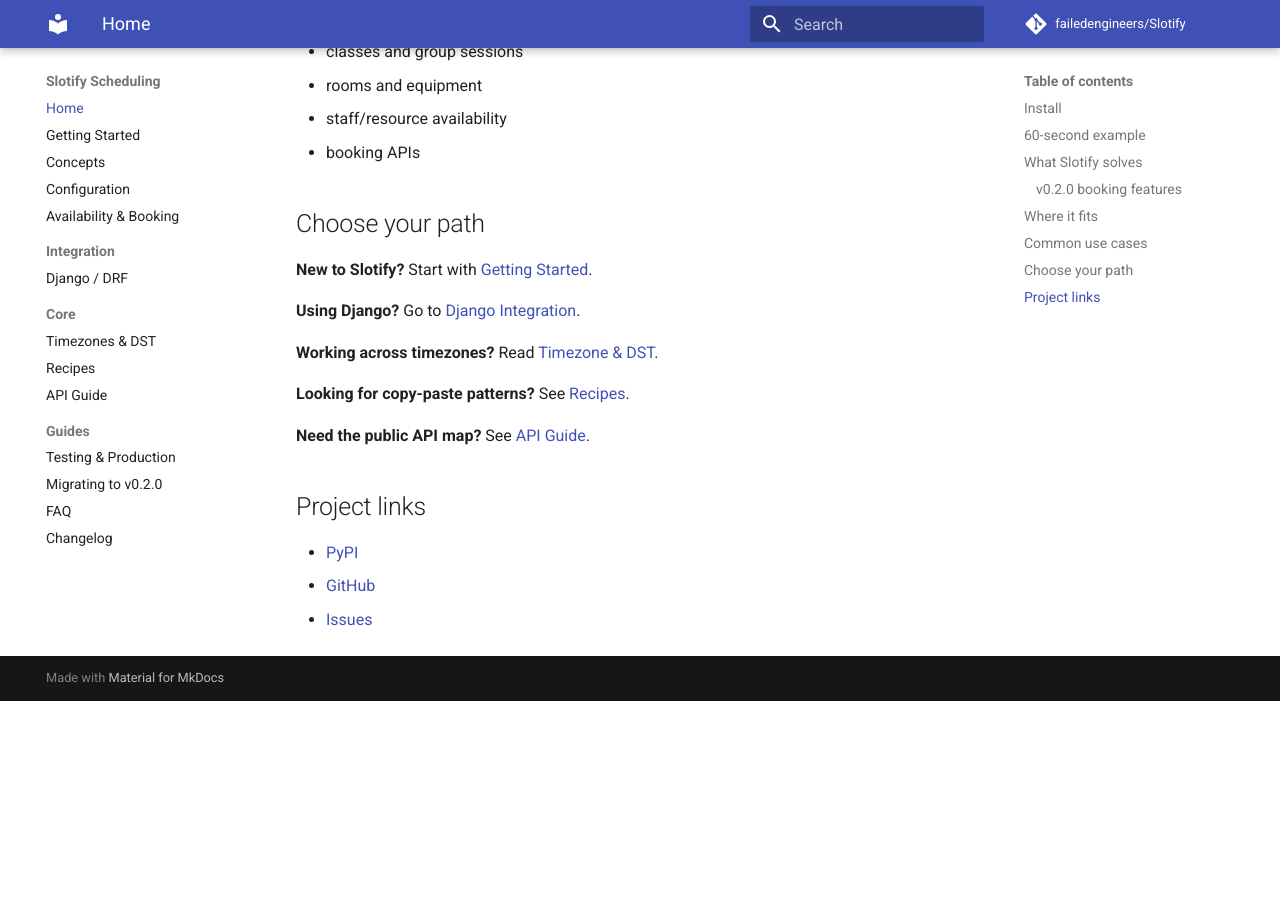
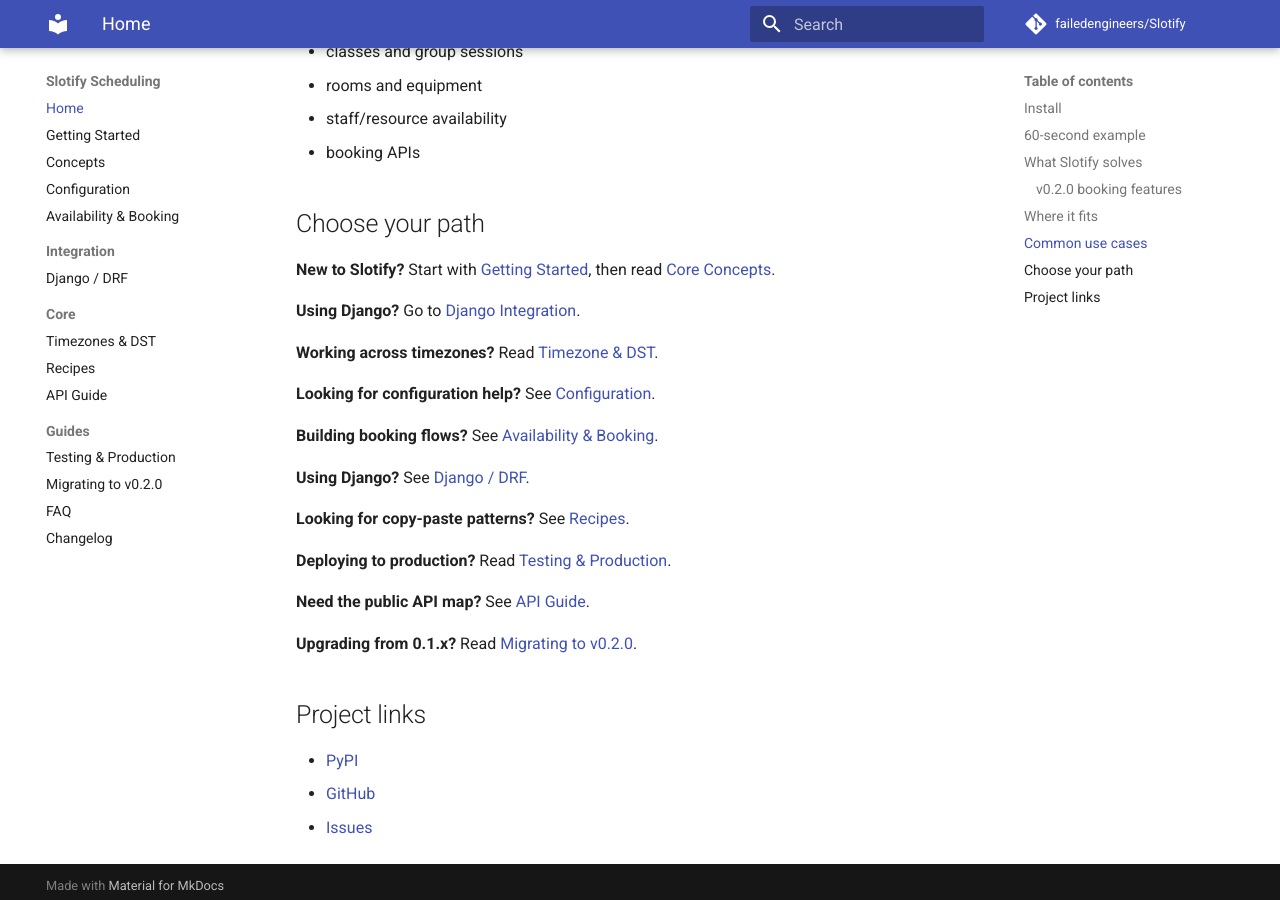
Before and after one commit to failedengineers/Slotify, an MkDocs documentation site: the page built from docs/index.md, in a window 1280 px wide and 900 px high, scrolled down 2576 px. Built offline with MkDocs 1.6.1 and Material for MkDocs 9.7.7, drawn with Linux system fonts in a browser that asks for light colours; comment, search, counter and statistics services are not loaded; before the commit the page ends 3277 px from its top, so only the background shows below that.

Commit message:
Improve documentation home navigation

```diff
--- a/docs/index.md
+++ b/docs/index.md
@@ -109,15 +109,25 @@
 
 ## Choose your path
 
-**New to Slotify?** Start with [Getting Started](getting-started.md).
+**New to Slotify?** Start with [Getting Started](getting-started.md), then read [Core Concepts](concepts.md).
 
 **Using Django?** Go to [Django Integration](django.md).
 
 **Working across timezones?** Read [Timezone & DST](timezones.md).
 
+**Looking for configuration help?** See [Configuration](configuration.md).
+
+**Building booking flows?** See [Availability & Booking](booking.md).
+
+**Using Django?** See [Django / DRF](django.md).
+
 **Looking for copy-paste patterns?** See [Recipes](recipes.md).
 
+**Deploying to production?** Read [Testing & Production](testing.md).
+
 **Need the public API map?** See [API Guide](api.md).
+
+**Upgrading from 0.1.x?** Read [Migrating to v0.2.0](migration.md).
 
 ## Project links
 
```
